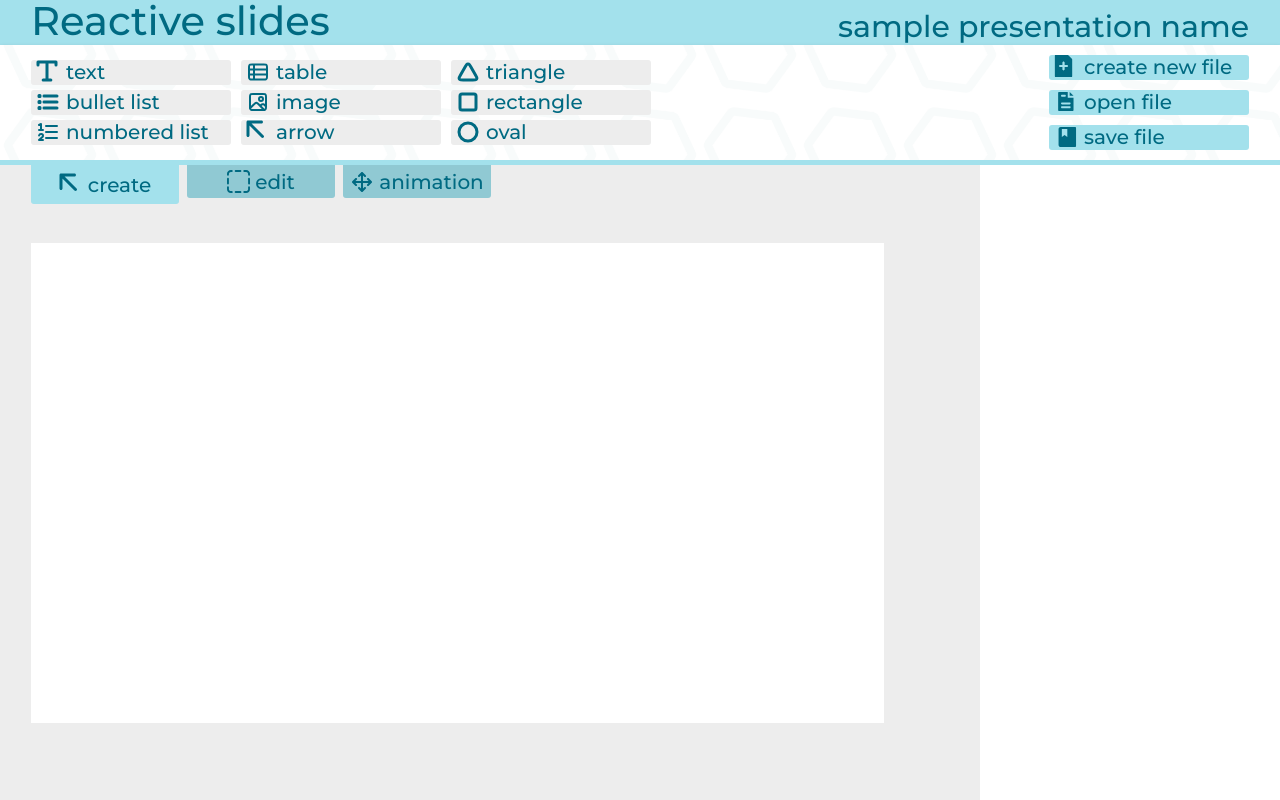
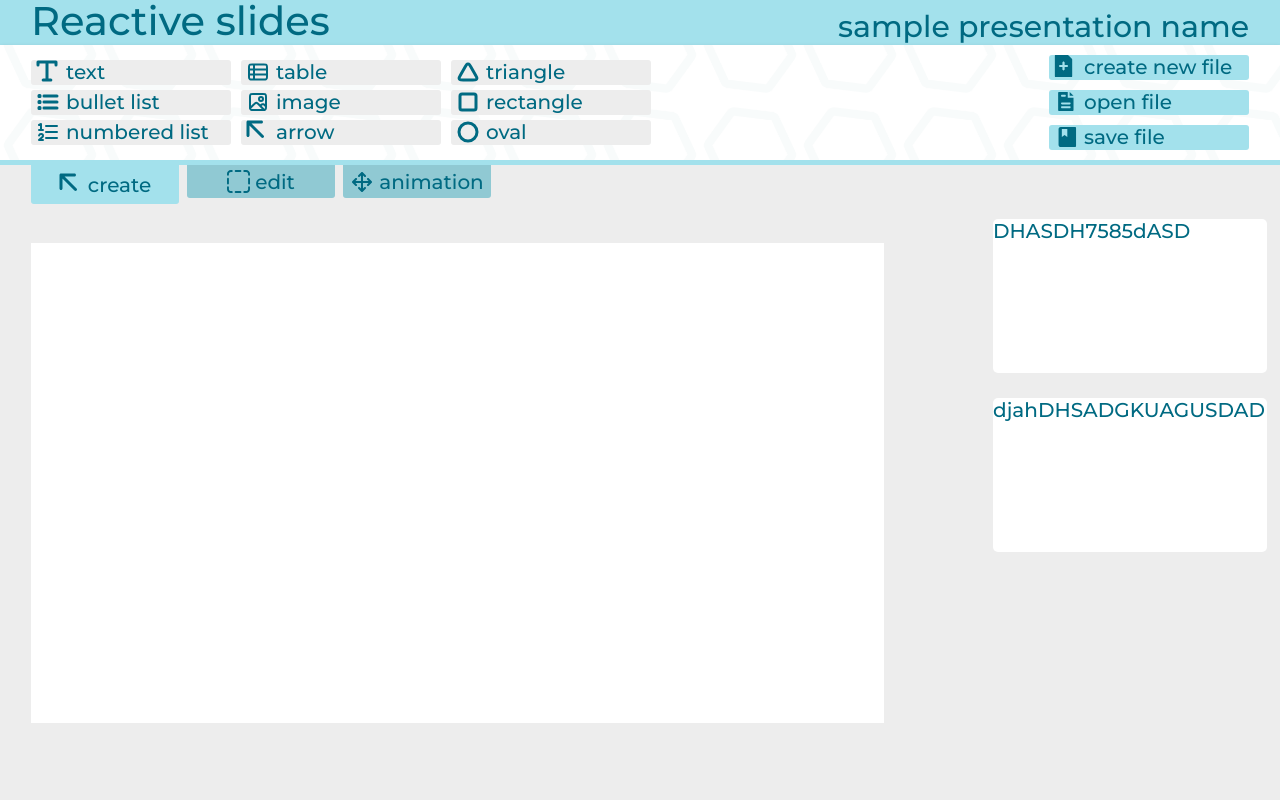
Before and after one commit to dan3rty/Reactive-slides, a React (Create React App) app: page / in a window 1280 px wide. Built offline with nearby package versions, Linux system fonts and the light colour scheme.

Commit message:
поправил

```diff
--- a/src/editor/WorkSpace/slideList/SlideList.css
+++ b/src/editor/WorkSpace/slideList/SlideList.css
@@ -1,11 +1,17 @@
 .slide-list {
 	height: 100%;
 	width: 300px;
-	background-color: white;
+	display: flex;
+	flex-direction: column;
+	align-items: center;
+	padding-top: 54px;
+	box-sizing: border-box;
+	gap: 25px;
 }
 
-. small-slide {
+.small-slide {
+	height: 154px;
 	width: 274px;
-	height: 154px;
-	background-color: rgb(128, 128, 128);
+	background-color: white;
+	border-radius: 5px;
 }
--- a/src/editor/WorkSpace/slideList/SlideList.tsx
+++ b/src/editor/WorkSpace/slideList/SlideList.tsx
@@ -4,9 +4,9 @@ import { presentation } from '../../../App'
 
 function SlideList() {
 	const slides = useContext(presentation).presentation.slides
-	const slidesToRender = slides.map((slide) => <div className='small-slide'></div>)
+	const slidesToRender = slides.map((slide) => <div className='small-slide'>{slide.id}</div>)
 
-	return <div className='slide-list'></div>
+	return <div className='slide-list'>{slidesToRender}</div>
 }
 
 export { SlideList }
```
